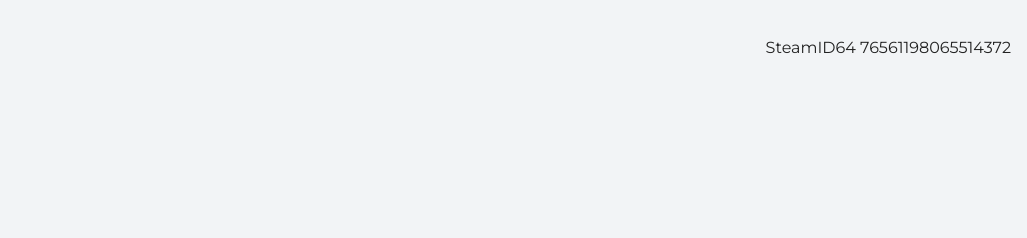
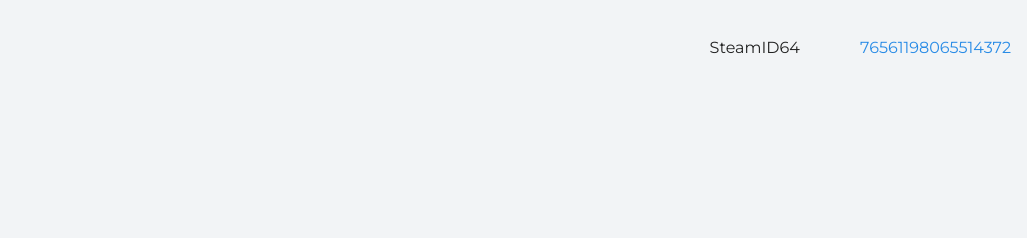
Before and after one commit to electric999/my-blog, a plain HTML site: page index.html in a window 1280 px wide. Shown: the top 238 px of the page, without its empty margins (253-1280 px from the left). Drawn offline with nearby package versions, Linux system fonts and the light colour scheme.

Commit message:
Добавил ссылку в шапке

```diff
--- a/index.html
+++ b/index.html
@@ -10,7 +10,7 @@
   <body>
     <header class="page-header">
       <div class="container">
-        SteamID64 76561198065514372
+        SteamID64 <a href="https://www.dotabuff.com/players/105248644">76561198065514372</a>
       </div>
     </header>
 
```
